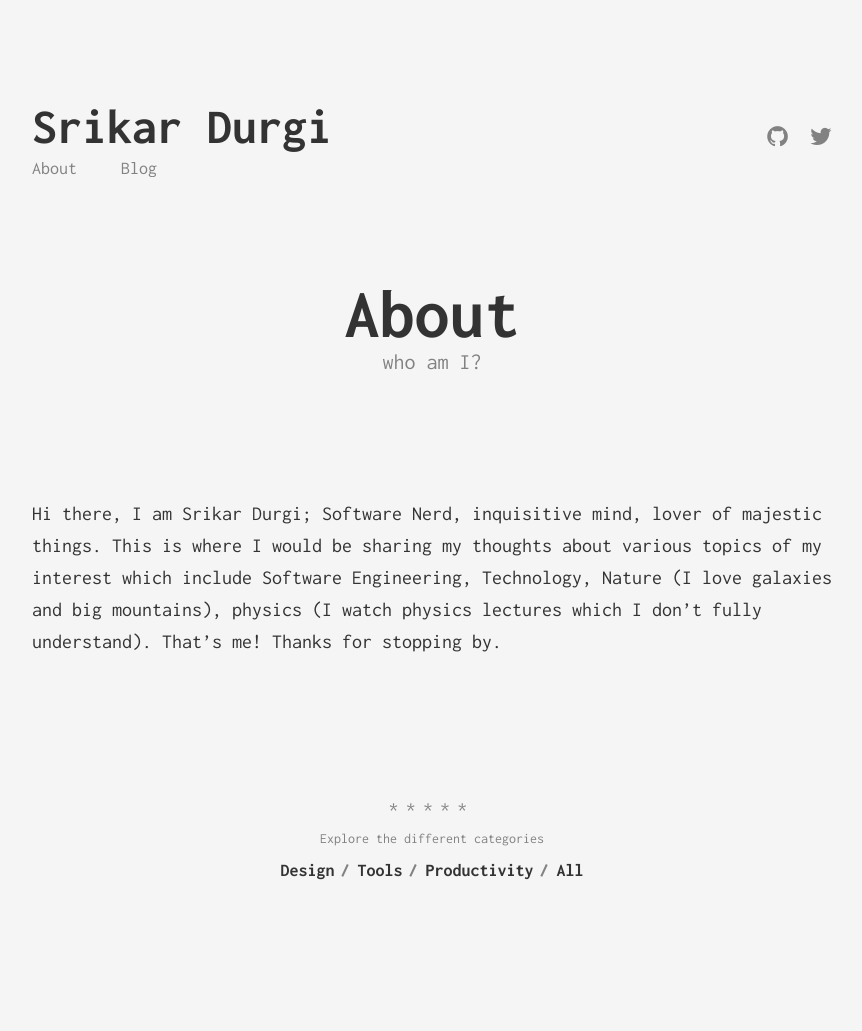
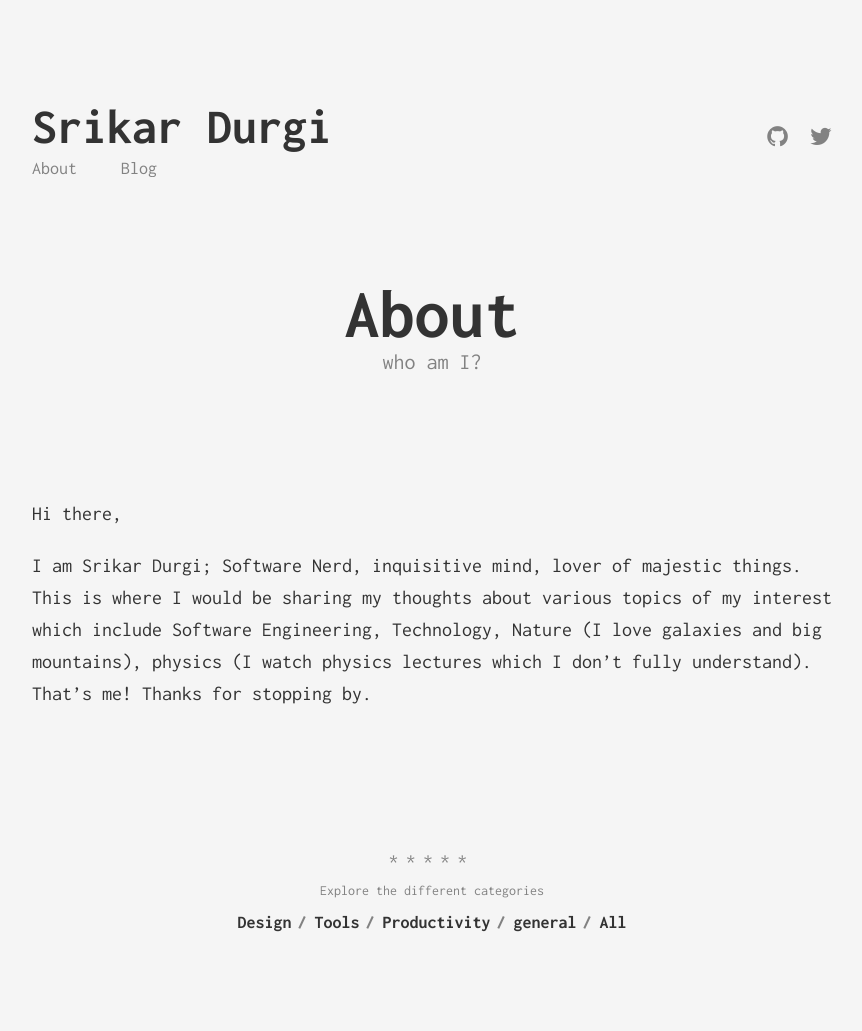
Before and after one commit to sdurgi17/sdurgi17.github.io, a Jekyll site: the page built from about.md, in a window 1280 px wide. Shown: the whole page, without its empty margins (208-1070 px from the left). Built offline with Jekyll 4.4.1, drawn with Linux system fonts in a browser that asks for light colours; before the commit the page ends 979 px from its top, so only the background shows below that.

Commit message:
added a category, changes in subtitle

```diff
--- a/_data/categories.yml
+++ b/_data/categories.yml
@@ -6,3 +6,6 @@
 
 - slug: productivity
   name: Productivity
+
+- slug: general
+  name: general
--- a/about.md
+++ b/about.md
@@ -6,4 +6,5 @@
 ---
 
 Hi there,
+
 I am Srikar Durgi; Software Nerd, inquisitive mind, lover of majestic things. This is where I would be sharing my thoughts about various topics of my interest which include Software Engineering, Technology, Nature (I love galaxies and big mountains), physics (I watch physics lectures which I don't fully understand). That's me! Thanks for stopping by.
--- /dev/null
+++ b/categories/general.html
@@ -0,0 +1,5 @@
+---
+layout: category
+category: general
+permalink: /categories/general/
+---
--- a/index.html
+++ b/index.html
@@ -1,7 +1,7 @@
 ---
 layout: page
 title: Blog
-subtitle: Hitchhiker's guid to web development
+subtitle: ideas--thoughts--lessons
 sitemap:
   priority: 0.9
 ---
```
